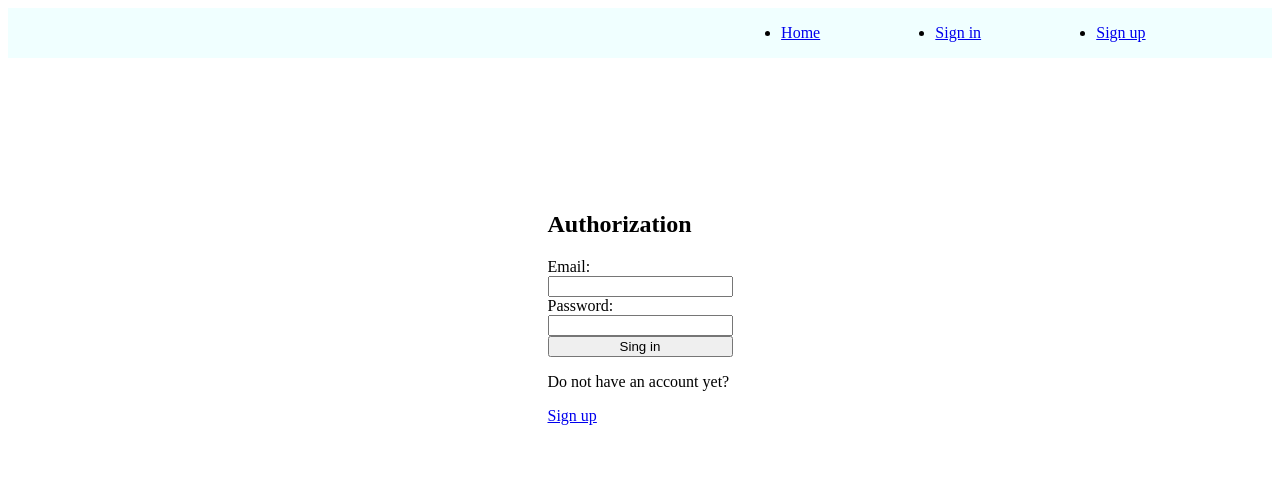
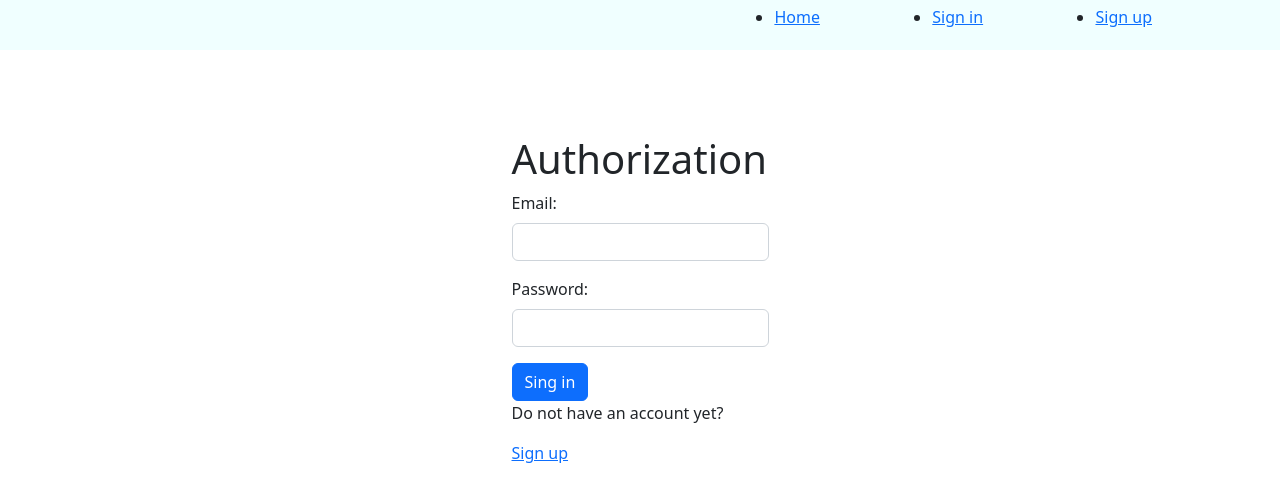
Before and after one commit to Samirox66/Langualizer_front, a React app: page /login in a window 1280 px wide. Shown: the top 502 px of the page. Built offline with nearby package versions, Linux system fonts and the light colour scheme.

Commit message:
add bootstrap

```diff
--- a/package.json
+++ b/package.json
@@ -42,7 +42,9 @@
   "dependencies": {
     "@babel/polyfill": "^7.12.1",
     "axios": "^0.27.2",
+    "bootstrap": "^5.2.2",
     "react": "^18.2.0",
+    "react-bootstrap": "^2.5.0",
     "react-dom": "^18.2.0",
     "react-router-dom": "^6.3.0"
   }
--- a/src/index.tsx
+++ b/src/index.tsx
@@ -1,3 +1,4 @@
+import 'bootstrap/dist/css/bootstrap.min.css';
 import React from 'react';
 import ReactDom from 'react-dom';
 import { Provider } from 'react-redux';
--- a/src/routes/Deck.scss
+++ b/src/routes/Deck.scss
@@ -1,5 +1,8 @@
 .deck {
   width: 100%;
+  display: flex;
+  flex-direction: column;
+  align-items: center;
 
   &__container {
     width: 90%;
--- a/src/routes/Deck.tsx
+++ b/src/routes/Deck.tsx
@@ -5,9 +5,11 @@ import Phrase from '../components/Phrase';
 import languages from '../data/languages';
 import { decksActions } from '../store/decks';
 import { useAppDispatch, useAppSelector } from '../store/hooks';
+import { Button, Stack } from 'react-bootstrap';
 import './Deck.scss';
 
 const Deck = () => {
+  const [currentPhraseIndex, setCurrentPhraseIndex] = useState(0);
   const [filterLanguages, setFilterLanguages] = useState(
     languages.map((language) => {
       return { language, checked: true };
@@ -18,7 +20,9 @@ const Deck = () => {
   const deck = useAppSelector((state) => {
     return state.decks.decks.find((phrase) => phrase.name == deckName);
   });
-
+  if (!deck || !deckName) {
+    return <div>No such deck</div>;
+  }
   const handleOnLanguageChange = (e: React.ChangeEvent<HTMLInputElement>) => {
     setFilterLanguages(
       filterLanguages.map((language) => {
@@ -50,18 +54,15 @@ const Deck = () => {
     setAllLanguages(!allLanguages);
   };
 
-  const deckPhrases = deck?.phrases?.map((phrase, index) => {
-    return (
+  const phrase = (
     <Phrase
-        phrase={phrase}
-        key={index}
-        phraseIndex={index}
+      phrase={deck.phrases[currentPhraseIndex]}
+      phraseIndex={currentPhraseIndex}
       notFilteredLanguages={filterLanguages
         .filter((language) => !language.checked)
         .map((language) => language.language)}
     />
   );
-  });
 
   const languagesElements = filterLanguages.map((language) => {
     return (
@@ -98,9 +99,8 @@ const Deck = () => {
     e: React.MouseEvent<HTMLButtonElement>
   ) => {
     e.preventDefault();
-    if (deckName) {
     dispatch(decksActions.addNewPhrase(deckName));
-    }
+    setCurrentPhraseIndex(deck.phrases.length);
   };
 
   const handleOnPublishDeckButtonClick = (
@@ -109,20 +109,48 @@ const Deck = () => {
     e.preventDefault();
   };
 
+  const handlePrevPhraseButtonClick = (
+    e: React.MouseEvent<HTMLButtonElement>
+  ) => {
+    e.preventDefault();
+    setCurrentPhraseIndex((prev) => {
+      return (prev + deck?.phrases.length - 1) % deck?.phrases.length;
+    });
+  };
+
+  const handleNextPhraseButtonClick = (
+    e: React.MouseEvent<HTMLButtonElement>
+  ) => {
+    e.preventDefault();
+    setCurrentPhraseIndex((prev) => {
+      return (prev + 1) % deck?.phrases.length;
+    });
+  };
+
   return (
     <section className="deck">
       <section className="deck__container">
-        <section className="deck__actions">
-          <button onClick={handleOnAddPhraseButtonClick}>Add phrase</button>
+        <Stack direction="horizontal" gap={3}>
+          <Button variant="secondary" onClick={handleOnAddPhraseButtonClick}>
+            Add phrase
+          </Button>
           <Link to={`play`}>
-            <button type="button">Play</button>
+            <Button>Play</Button>
           </Link>
-          <button onClick={handleOnPublishDeckButtonClick}>Publish Deck</button>
-        </section>
+          <Button variant="primary" onClick={handleOnPublishDeckButtonClick}>
+            Publish Deck
+          </Button>
+          <Button variant="primary" onClick={handlePrevPhraseButtonClick}>
+            prev
+          </Button>
+          <Button variant="primary" onClick={handleNextPhraseButtonClick}>
+            next
+          </Button>
+        </Stack>
         <section className="deck__filter-languages">
           {languagesElements}
         </section>
-        {deckPhrases}
+        {phrase}
       </section>
     </section>
   );
--- a/src/routes/SignIn.tsx
+++ b/src/routes/SignIn.tsx
@@ -1,3 +1,5 @@
+import Form from 'react-bootstrap/Form';
+import { Button } from 'react-bootstrap';
 import React from 'react';
 import { useState } from 'react';
 import { Link, useNavigate } from 'react-router-dom';
@@ -51,33 +53,29 @@ const SignIn = () => {
     <main className="sign-in">
       <section className="sign-in__container">
         <h1 className="sing-in__title">Authorization</h1>
-        <form className="sign-in__form" onSubmit={handleOnSubmit}>
-          <label className="sign-in__label" htmlFor="email">
-            Email:
-          </label>
-          <input
-            className="sign-in__input"
-            id="email"
+        <Form onSubmit={handleOnSubmit}>
+          <Form.Group className="mb-3" controlId="signInEmail">
+            <Form.Label>Email:</Form.Label>
+            <Form.Control
               type="email"
-            autoComplete="off"
               onChange={(e) => {
                 setEmail(e.target.value);
               }}
             />
-          <label className="sign-in__label" htmlFor="password">
-            Password:
-          </label>
-          <input
-            className="sign-in__input"
-            id="password"
-            type="password"
-            autoComplete="off"
+          </Form.Group>
+          <Form.Group className="mb-3" controlId="signInPassword">
+            <Form.Label>Password:</Form.Label>
+            <Form.Control
+              type="email"
               onChange={(e) => {
                 setPassword(e.target.value);
               }}
             />
-          <button>Sing in</button>
-        </form>
+          </Form.Group>
+          <Button variant="primary" type="submit">
+            Sing in
+          </Button>
+        </Form>
         <p>Do not have an account yet?</p>
         <Link to="/registration">Sign up</Link>
       </section>
```
Also changed, not shown: 1 other file (tests, documents, lock files or other folders). Lines whose indentation alone changed are shown as unchanged.
